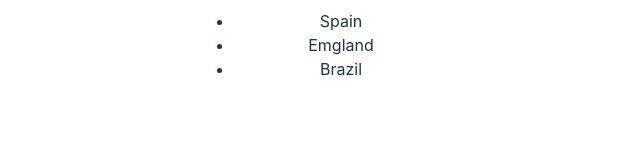
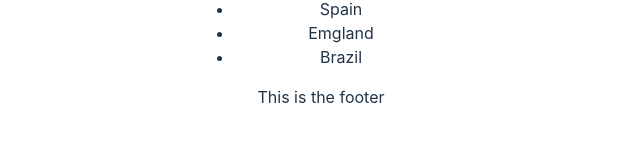
Before and after one commit to danielcalvolopez/reducer-practice, a React (Vite) app: page / in a window 1280 px wide. Shown: the part 482-624 px from the top of the page, without its empty margins (319-959 px from the left). Built offline with nearby package versions, Linux system fonts and the light colour scheme.

Commit message:
footer added

```diff
--- a/src/App.tsx
+++ b/src/App.tsx
@@ -2,6 +2,7 @@ import React, { useState } from "react";
 import { Provider } from "react-redux";
 import "./App.css";
 import Counter from "./components/ typescript/Counter";
+import Footer from "./components/ typescript/Footer";
 import Heading from "./components/ typescript/Heading";
 import List from "./components/ typescript/List";
 import Section from "./components/ typescript/Section";
@@ -22,6 +23,7 @@ const App = () => {
             items={["Spain", "Emgland", "Brazil"]}
             render={(item: string) => <span>{item}</span>}
           />
+          <Footer />
         </div>
       </PokemonContextProvider>
     </Provider>
--- /dev/null
+++ b/src/components/ typescript/Footer.tsx
@@ -0,0 +1,7 @@
+import React from "react";
+
+const Footer = () => {
+  return <div>This is the footer</div>;
+};
+
+export default Footer;
```
